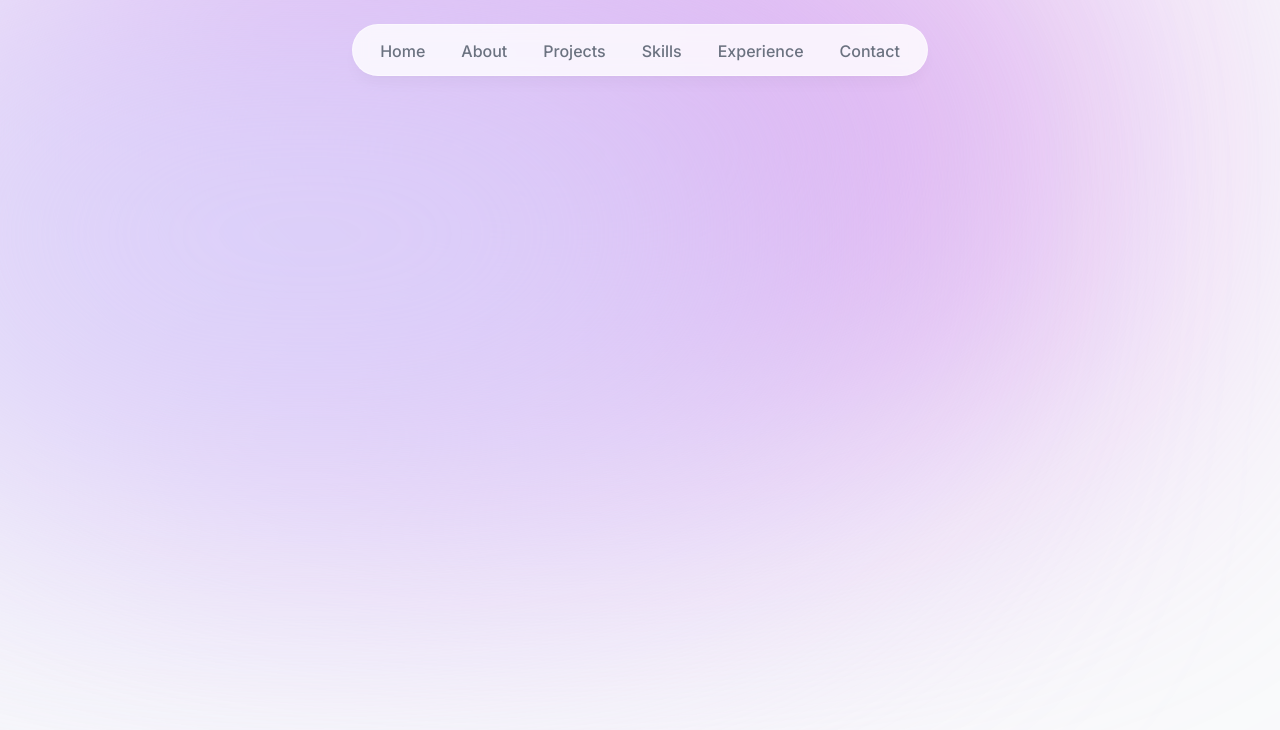
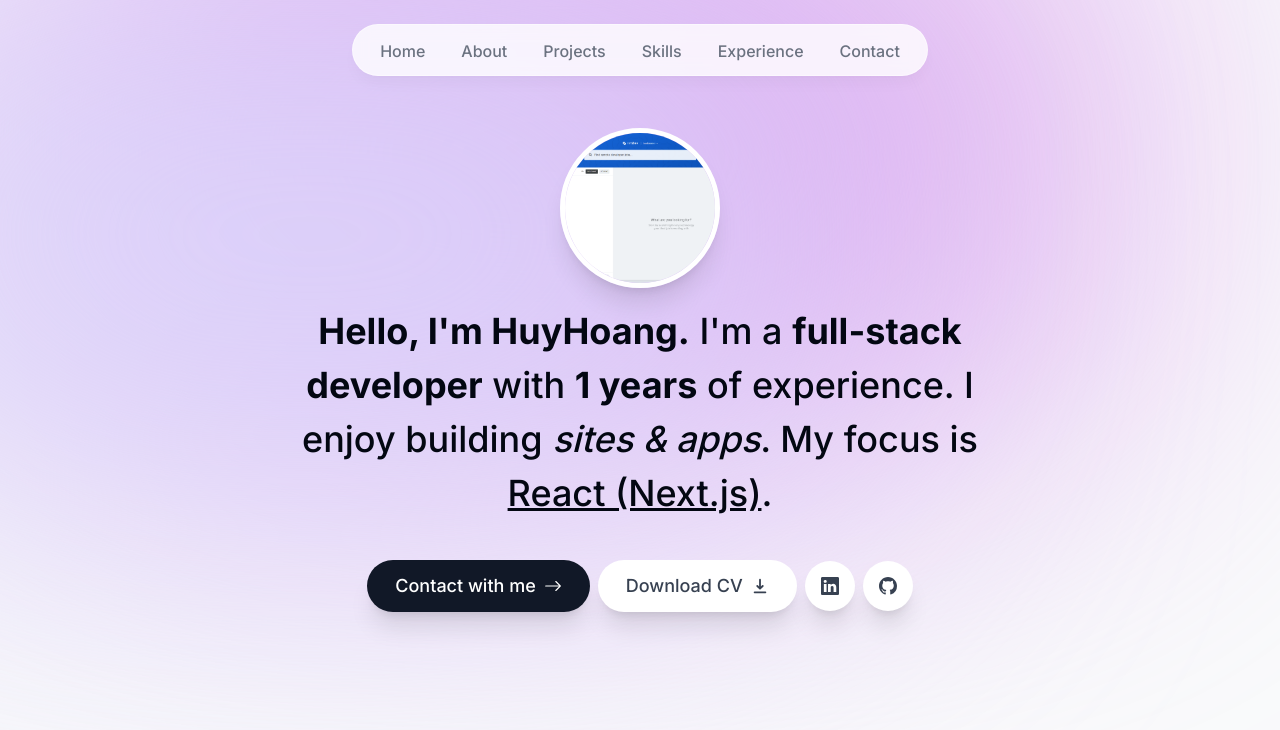
Before and after one commit to hoangbayern/project_portfolio, a Next.js app: page / in a window 1280 px wide. Shown: the top 730 px of the page. Built offline with nearby package versions, Linux system fonts and the light colour scheme.

Commit message:
feature intro person

```diff
--- a/app/layout.tsx
+++ b/app/layout.tsx
@@ -17,12 +17,18 @@
 }) {
   return (
     <html lang="en">
-      <body className={`${inter.className} bg-gray-50 text-gray-950 relative h-[5000px]`}>
-        <div className="bg-[#d68eec] absolute top-[-6rem] -z-10 right-[11rem] h-[31.25rem] w-[31.25rem]
-         rounded-full blur-[10rem] sm:w-[68.75rem]"></div>
-         <div className="bg-[#dbd7fb] absolute top-[-1rem] -z-10 left-[-35rem] h-[31.25rem] w-[50rem]
-         rounded-full blur-[10rem] sm:w-[68.75rem] md:left-[-33rem] lg:left-[-28rem] xl:left-[-15rem]"></div>
-         <Header />
+      <body
+        className={`${inter.className} bg-gray-50 text-gray-950 relative h-[5000px] pt-28 sm:pt-32`}
+      >
+        <Header />
+        <div
+          className="bg-[#d68eec] absolute top-[-6rem] -z-10 right-[11rem] h-[31.25rem] w-[31.25rem]
+         rounded-full blur-[10rem] sm:w-[68.75rem]"
+        ></div>
+        <div
+          className="bg-[#dbd7fb] absolute top-[-1rem] -z-10 left-[-35rem] h-[31.25rem] w-[50rem]
+         rounded-full blur-[10rem] sm:w-[68.75rem] md:left-[-33rem] lg:left-[-28rem] xl:left-[-15rem]"
+        ></div>
         {children}
       </body>
     </html>
--- a/app/page.tsx
+++ b/app/page.tsx
@@ -1,7 +1,9 @@
+import Intro from "@/components/Intro";
+
 export default function Home() {
   return (
     <main className="flex flex-col items-center px-4">
-
+      <Intro />
     </main>
   )
 }
--- /dev/null
+++ b/components/Intro.tsx
@@ -0,0 +1,94 @@
+"use client";
+
+import Image from "next/image";
+import React, { useEffect } from "react";
+import { motion, useAnimation } from "framer-motion";
+import Link from "next/link";
+import { BsArrowRight, BsGithub, BsLinkedin } from "react-icons/bs";
+import { HiDownload } from "react-icons/hi";
+
+export default function Intro() {
+  const controls = useAnimation();
+
+  useEffect(() => {
+    controls.start({
+      opacity: 1,
+      scale: 1,
+    });
+  }, []);
+
+  return (
+    <section className="text-center mb-28 max-w-[50rem] sm:mb-0">
+      <div className="flex items-center justify-center">
+        <motion.div
+          initial={{ opacity: 0, scale: 0 }}
+          animate={controls}
+          transition={{
+            type: "tween",
+            duration: 0.2,
+          }}
+        >
+          <Image
+            src="/rmtdev.png"
+            alt="image personal"
+            height="120"
+            width="120"
+            loading="eager"
+            className="w-40 h-40 rounded-full object-cover border-[0.35rem] border-white shadow-xl"
+          />
+        </motion.div>
+      </div>
+
+      <motion.h1
+        className="mb-10 mt-4 px-4 text-2xl font-medium !leading-[1.5] sm:text-4xl"
+        initial={{ y: -100, opacity: 0 }}
+        animate={{ y: 0, opacity: 1 }}
+      >
+        <span className="font-bold">Hello, I&apos;m HuyHoang.</span> I&apos;m a{" "}
+        <span className="font-bold">full-stack developer</span> with{" "}
+        <span className="font-bold">1 years</span> of experience. I enjoy
+        building <span className="italic">sites & apps</span>. My focus is{" "}
+        <span className="underline">React (Next.js)</span>.
+      </motion.h1>
+
+      <motion.div
+        className="flex items-center justify-center gap-2 flex-col sm:flex-row font-medium text-lg"
+        initial={{ y: 100, opacity: 0 }}
+        animate={{ y: 0, opacity: 1 }}
+      >
+        <Link
+          href="#contact"
+          className="group flex items-center gap-2 text-white bg-gray-900 py-3 px-7
+           rounded-full shadow-xl hover:scale-110 hover:shadow-none hover:bg-gray-950 transition"
+        >
+          Contact with me <BsArrowRight
+          className="group-hover:translate-x-1 transition"/>
+        </Link>
+        <a
+          href="/rmtdev.png" download
+          className="group flex items-center gap-2 text-gray-700 bg-white py-3 px-7
+           rounded-full shadow-xl hover:scale-110 hover:shadow-2xl hover:text-gray-950 transition"
+        >
+          Download CV <HiDownload
+          className="group-hover:translate-x-1 transition"/>
+        </a>
+        <Link
+          href="#"
+          className="flex items-center gap-2 text-gray-700 bg-white p-4
+           rounded-full shadow-xl hover:scale-110 active:scale-105 hover:shadow-2xl
+            hover:text-gray-950 transition"
+        >
+          <BsLinkedin />
+        </Link>
+        <Link
+          href="https://github.com/hoangbayern" target="_blank"
+          className="flex items-center gap-2 text-gray-700 bg-white p-4
+           rounded-full shadow-xl hover:scale-110 active:scale-105 hover:shadow-2xl
+            hover:text-gray-950 transition"
+        >
+          <BsGithub />
+        </Link>
+      </motion.div>
+    </section>
+  );
+}
```
